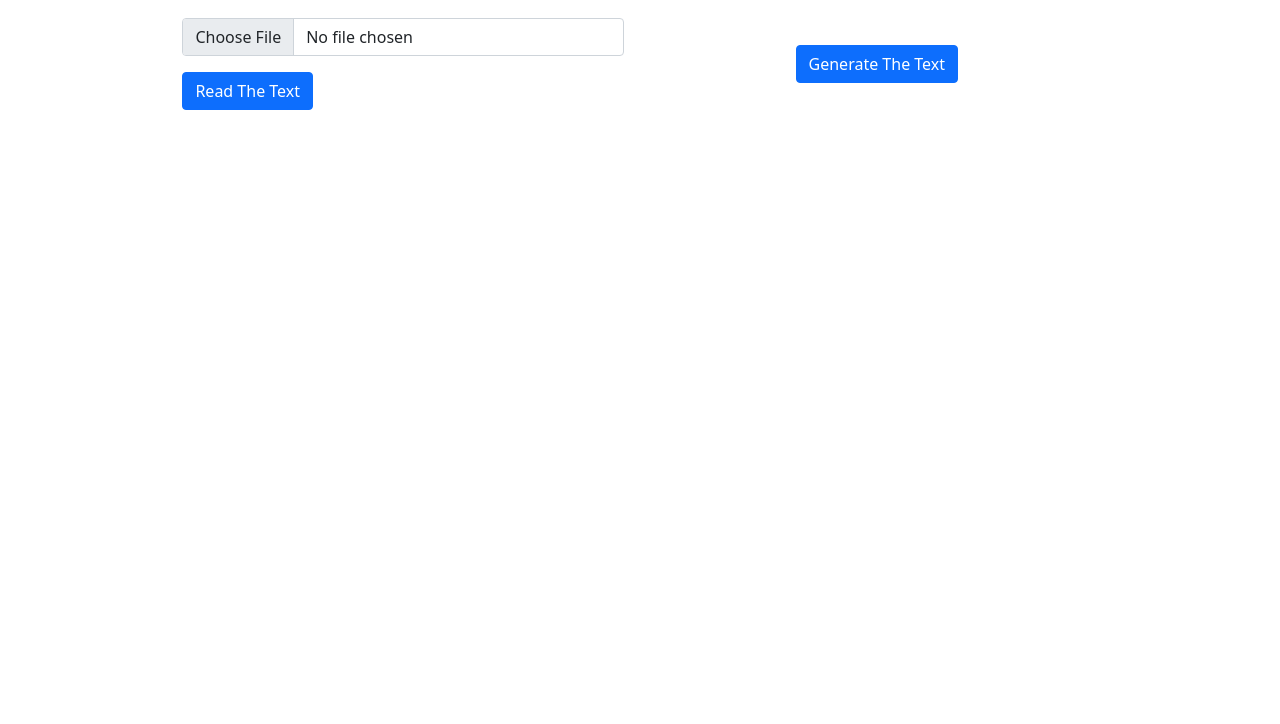
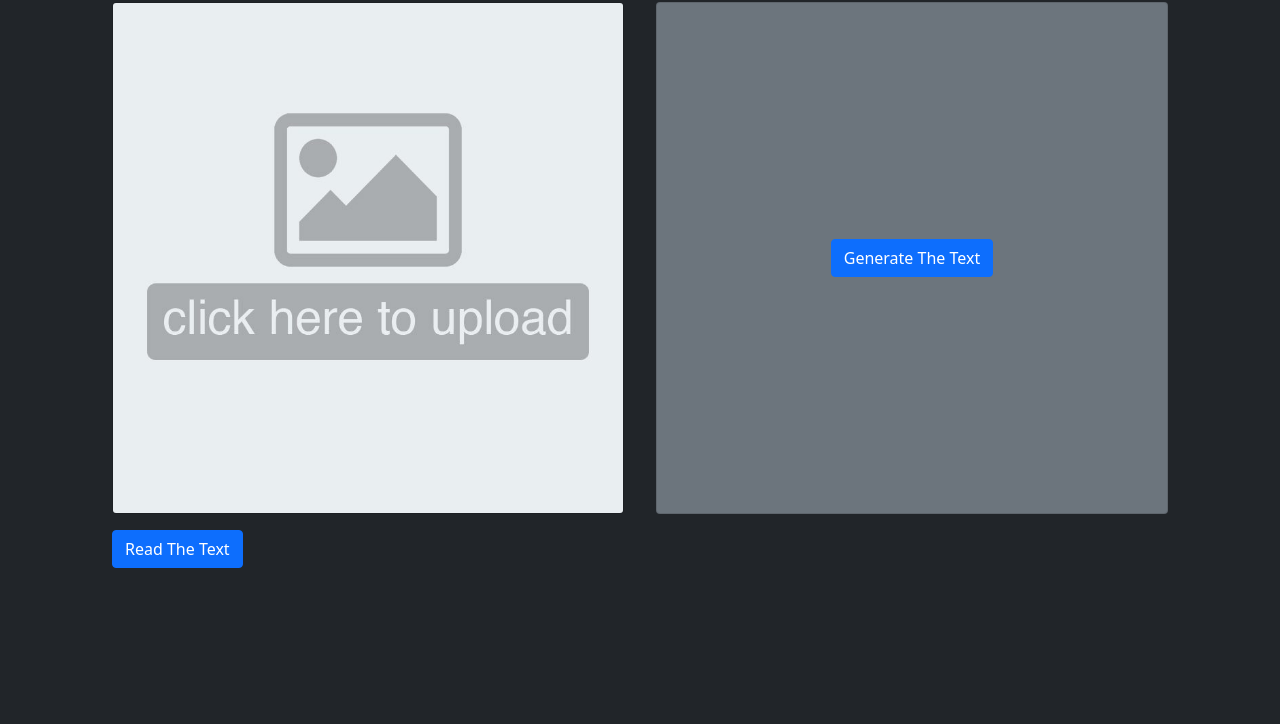
Before and after one commit to DSCKGEC/OCR-TextRecognition, a plain HTML site: page OCR/index.html in a window 1280 px wide. Shown: the part 76-800 px from the top of the page. Drawn offline with nearby package versions, Linux system fonts and the light colour scheme.

Commit message:
updated Dashboard

```diff
--- a/OCR/index.html
+++ b/OCR/index.html
@@ -6,29 +6,31 @@
     <title>OCR Text Recognition</title>
     <meta name='viewport' content='width=device-width, initial-scale=1'>
     <!-- <link rel='stylesheet' type='text/css' media='screen' href='main.css'> -->
-    <!-- <script src='main.js'></script> -->
+    <script src='main.js'></script>
+
     <link href="https://cdn.jsdelivr.net/npm/bootstrap@5.0.2/dist/css/bootstrap.min.css" rel="stylesheet" integrity="sha384-EVSTQN3/azprG1Anm3QDgpJLIm9Nao0Yz1ztcQTwFspd3yD65VohhpuuCOmLASjC" crossorigin="anonymous">
 </head>
-<body>
-    <header style="text-align: center;">
+<body class="bg-dark text-white px-5">
+    <header class="pt-4" style="text-align: center;">
         <h2>OCR Text Recognition</h2>
     </header>
-    <div class="d-flex w-100 justify-content-center p-5" style="">
-        <div class="d-flex flex-column  px-3" style="width:40% ;">
-            <form >
-                <div class="input-group mb-3">
-                    <input type="file" class="form-control" name="textImage"  placeholder="Choose an Image"  aria-describedby="basic-addon1" accept="image/png, image/jpeg">
-                </div>
-                <!-- <input type="submit" class="btn btn-primary"><br><br> -->
-                <button type="submit" class="btn btn-primary">Read The Text</button>
-            </form>
-        </div>
-        <div class="d-flex flex-column justify-content-center align-items-center  px-3" style="width:40% ;">
-            <button type="button" class="btn btn-primary">Generate The Text</button>
+    <div class="d-flex w-100 justify-content-center px-5 pt-2" >
+        <div class="card bg-dark text-white mb-3 mx-3" onclick="image_upload()" style="width:50% ;" >
+            <img src="./Placeholder.jpg" class="card-img" alt="Click to upload" >
+            <div class="input-group ">
+                <input type="file" id="upload_file" style="display: none;" accept="image/png, image/jpeg" />
+            </div>
+          </div>
+        <div class="card text-white text-center align-items-center bg-secondary mb-3 mx-3" style="width:50% ;">
+            <div class="d-flex flex-column justify-content-center align-items-center  px-3" style="width:100% ;height: 100%;;">
+                <button type="button" class="btn btn-primary">Generate The Text</button>
+            </div>
         </div>
     </div>
+    <div class="d-flex w-100 justify-content-start px-5 mx-3" >
+        <button type="button" class="btn btn-primary">Read The Text</button>
+    </div>
     <div>
-
     </div>
 </body>
 </html>
--- /dev/null
+++ b/OCR/main.js
@@ -0,0 +1,6 @@
+var a = document.getElementById('upload_image');
+var b = document.getElementById('upload_file');
+function image_upload() {
+    console.log('clicked');
+    document.getElementById('upload_file').click()
+}
```
Also changed, not shown: OCR/Placeholder.jpg (added).
